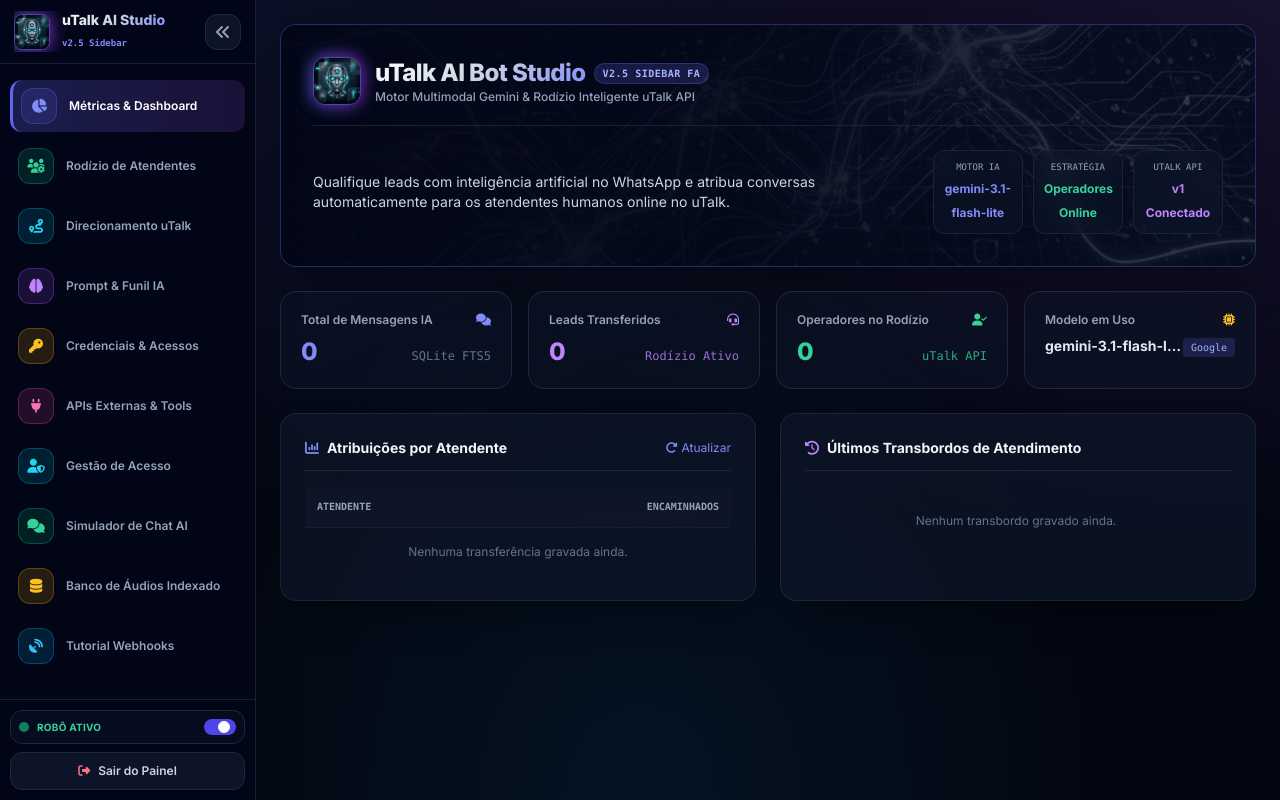
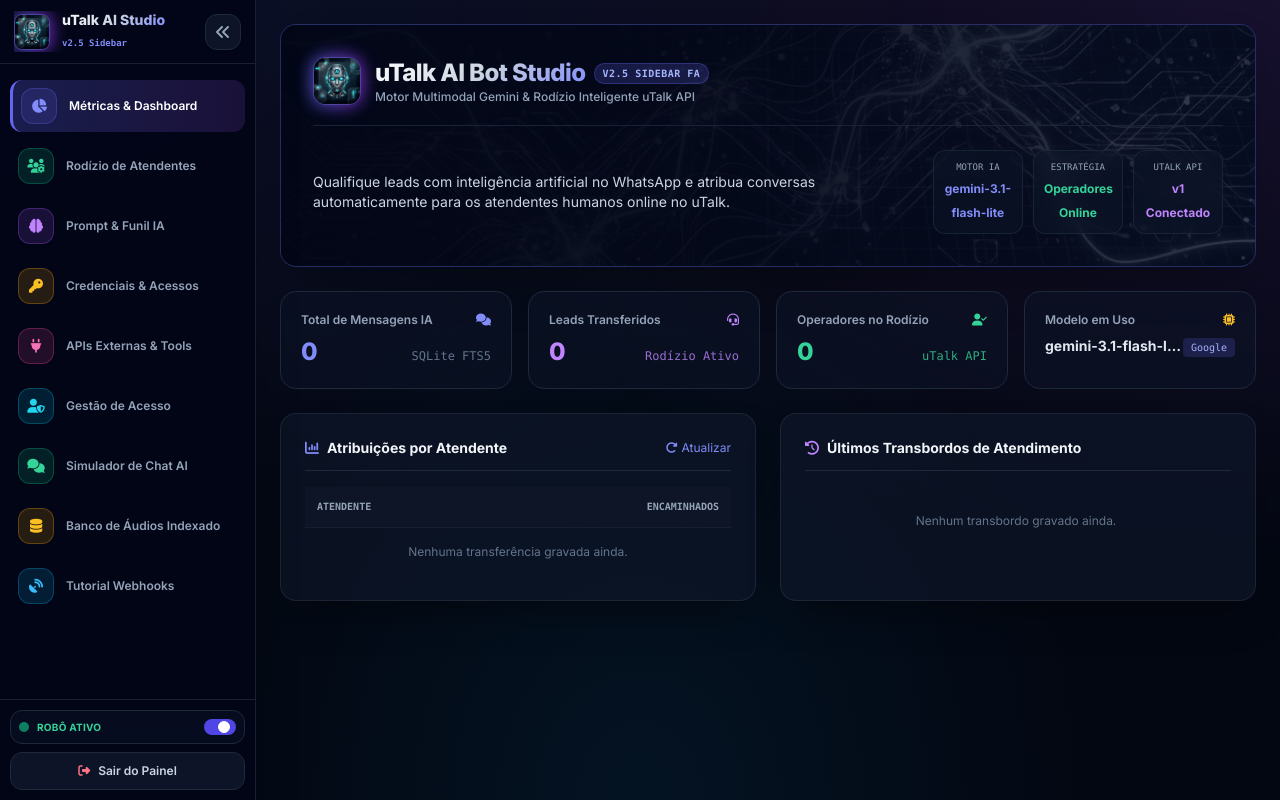
Before and after one commit to SrClauss/utalk-ai-bot-studio, a Python web app: template templates/dashboard.html in a window 1280 px wide. Run offline with Jinja, Linux system fonts and the light colour scheme; the template is opened without the code that fills it, so the values that code supplies are empty; some libraries are stand-ins or nearby versions.

Commit message:
pivot: atualizar dashboard visual para refletir remocao do direcionamento

```diff
--- a/templates/dashboard.html
+++ b/templates/dashboard.html
@@ -280,16 +280,7 @@
                     <span x-show="!sidebarCollapsed" x-transition class="truncate">Rodízio de Atendentes</span>
                 </button>
 
-                <button @click="switchTab('direction')"
-                    :class="{ 'active': activeTab === 'direction', 'justify-center px-0': sidebarCollapsed, 'justify-start px-2': !sidebarCollapsed }"
-                    class="sidebar-item w-full flex items-center gap-3 py-2 rounded-xl text-xs font-semibold text-slate-400 hover:text-white hover:bg-slate-900/60 group"
-                    :title="sidebarCollapsed ? 'Direcionamento uTalk' : ''">
-                    <div
-                        class="w-9 h-9 rounded-xl bg-cyan-500/15 border border-cyan-500/30 flex items-center justify-center shrink-0 group-hover:scale-105 transition-transform shadow-sm">
-                        <i class="fa-solid fa-route text-cyan-400 text-sm"></i>
-                    </div>
-                    <span x-show="!sidebarCollapsed" x-transition class="truncate">Direcionamento uTalk</span>
-                </button>
+                <!-- Item Direcionamento Ocultado na Pivotagem IA -->
 
                 <button @click="switchTab('prompt')"
                     :class="{ 'active': activeTab === 'prompt', 'justify-center px-0': sidebarCollapsed, 'justify-start px-2': !sidebarCollapsed }"
@@ -642,21 +633,12 @@
 
                     <!-- Painel de Regras de Distribuição -->
                     <div class="grid grid-cols-1 md:grid-cols-4 gap-4">
-                        <div class="glass-card p-4 rounded-xl space-y-2 border border-cyan-500/30">
+                        <div class="glass-card p-4 rounded-xl space-y-2 border border-slate-800/80">
                             <div class="flex items-center justify-between">
-                                <label class="block text-xs font-semibold text-cyan-300">Direcionamento ao Último Atendente</label>
-                                <a href="/direcionamento" target="_blank" class="text-[10px] text-cyan-400 hover:underline" title="Abrir Painel Exclusivo">Painel <i class="fa-solid fa-arrow-up-right-from-square"></i></a>
+                                <label class="block text-xs font-semibold text-slate-400">Direcionamento Automático</label>
                             </div>
                             <div class="flex items-center justify-between">
-                                <span class="text-xs font-bold"
-                                    :class="config.direction_enabled ? 'text-cyan-400' : 'text-slate-400'"
-                                    x-text="config.direction_enabled ? 'LIGADO (ATIVO)' : 'DESLIGADO'"></span>
-                                <label class="relative inline-flex items-center cursor-pointer">
-                                    <input type="checkbox" x-model="config.direction_enabled" class="sr-only peer">
-                                    <div
-                                        class="w-9 h-5 bg-slate-800 rounded-full peer peer-checked:after:translate-x-full peer-checked:after:border-white after:content-[''] after:absolute after:top-[2px] after:left-[2px] after:bg-white after:border-slate-300 after:border after:rounded-full after:h-4 after:w-4 after:transition-all peer-checked:bg-cyan-600">
-                                    </div>
-                                </label>
+                                <span class="text-xs font-bold text-rose-400">DESATIVADO (FOCO 100% IA)</span>
                             </div>
                         </div>
 
```
